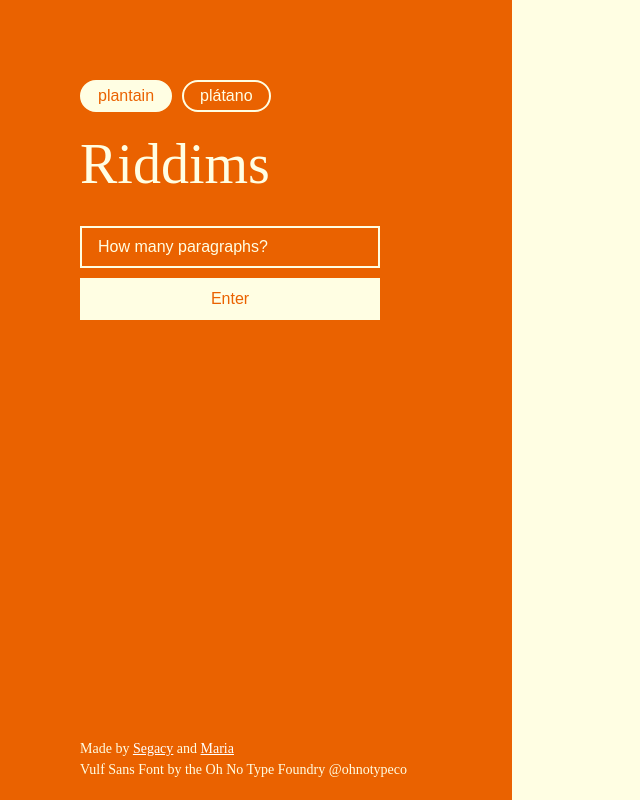
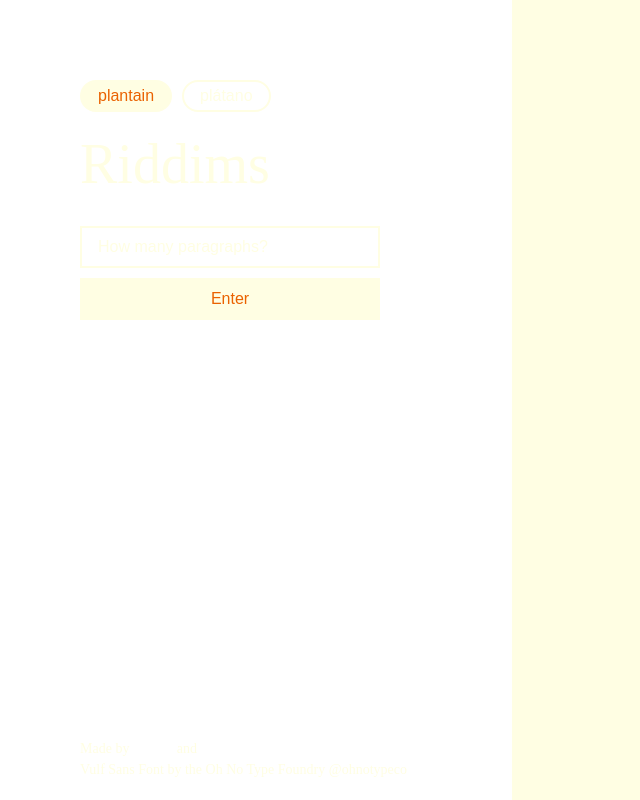
Before and after one commit to mmergal92/Proof_website, a React (Create React App) app: page /loremipsum in a window 1280 px wide. Shown: the whole page, without its empty margins (0-640 px from the left). Built offline with nearby package versions, Linux system fonts and the light colour scheme; the HTML template or start-up script is replaced by a standard one; a web font is replaced by a local one.

Commit message:
editing colors

```diff
--- a/src/App.css
+++ b/src/App.css
@@ -256,7 +256,7 @@ a:hover{
 }
 .left-lorem-container{
   width: 40%;
-  background-color: #EA6200 !important;
+  /* background-color: #EA6200 !important; */
   padding: 80px;
   display: flex;
   flex-direction: column;
```
